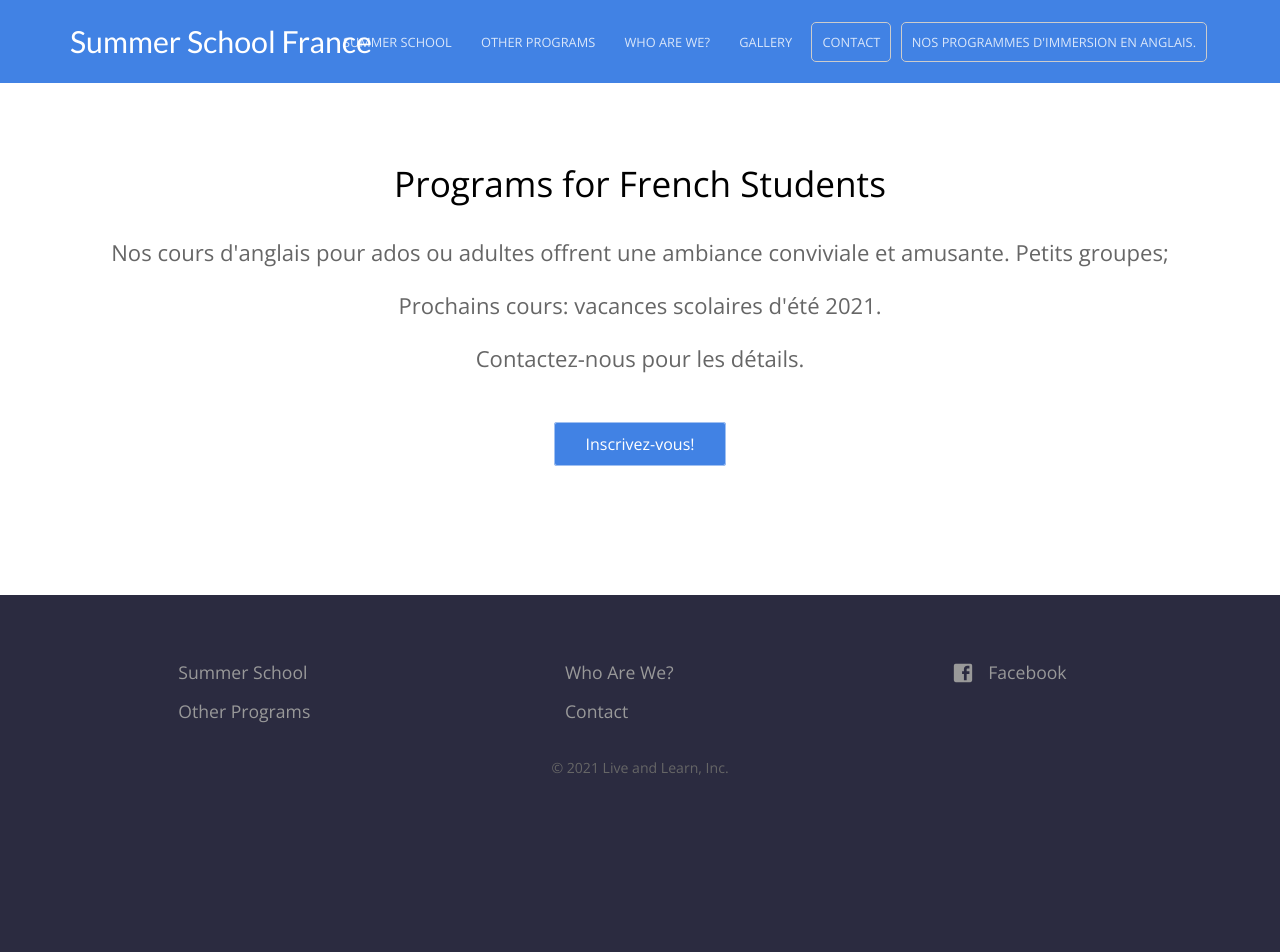
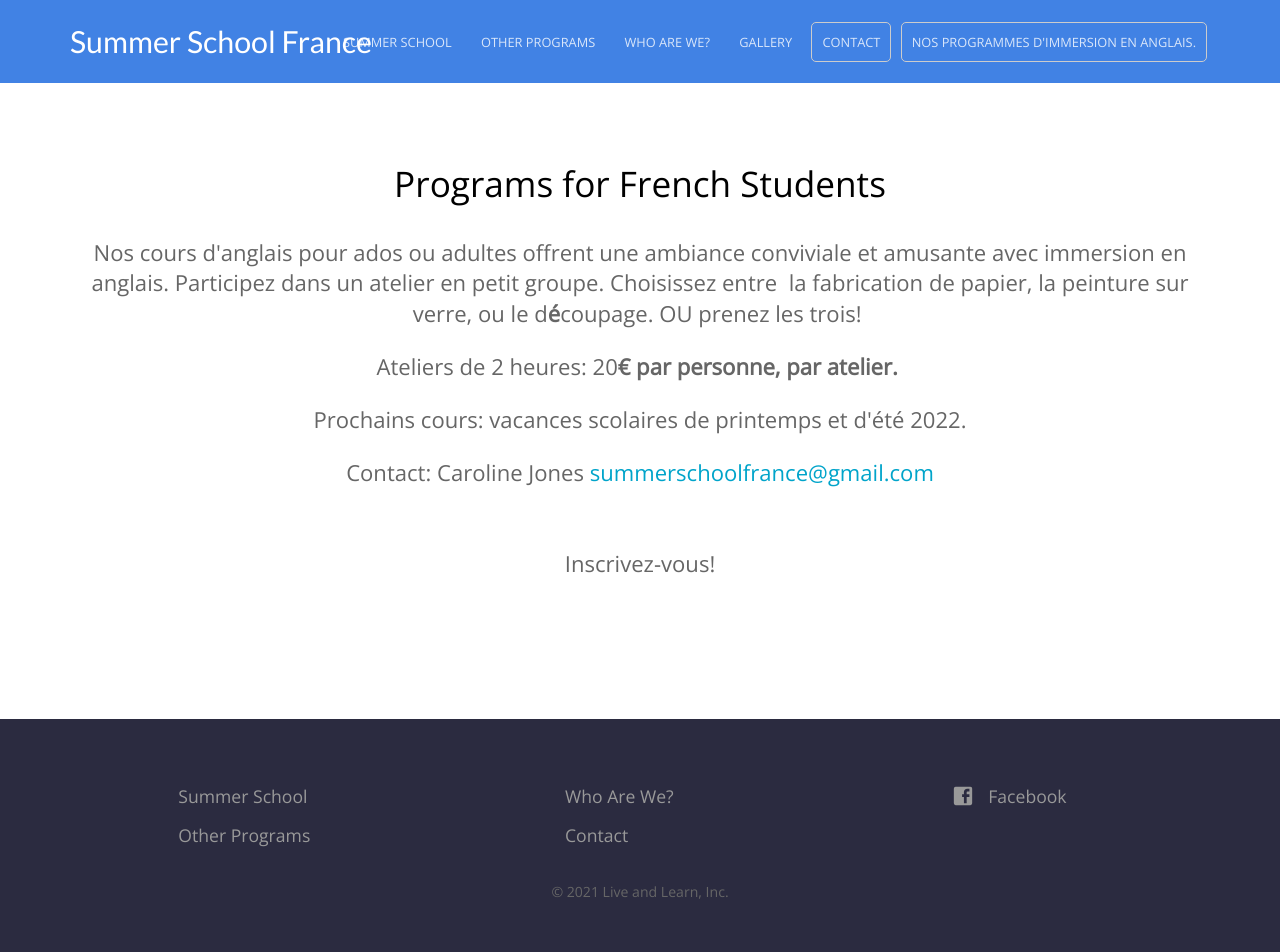
Before and after one commit to baritchie/project1, a Jekyll site: the page built from parlezvousenglish.html, in a window 1280 px wide. Built offline with Jekyll 4.4.1, drawn with Linux system fonts in a browser that asks for light colours; before the commit the page ends 900 px from its top, so only the background shows below that.

Commit message:
Updated 'parlezvousenglish.html' via CloudCannon

```diff
--- a/parlezvousenglish.html
+++ b/parlezvousenglish.html
@@ -5,8 +5,11 @@ description:
 ---
 
 <div class="otherprograms center-text editable">
-    <p>Nos cours d'anglais pour ados ou adultes offrent une ambiance conviviale et amusante. Petits groupes;</p>
-    <p>Prochains cours: vacances scolaires d'été 2021.</p>
-    <p>Contactez-nous pour les détails.</p>
+            	<p>Nos cours d'anglais pour ados ou adultes offrent une ambiance conviviale et amusante avec immersion en anglais. Participez dans un atelier en petit groupe. Choisissez entre &nbsp;la fabrication de papier, la peinture sur verre, ou le d<strong>&eacute;</strong>coupage. OU prenez les trois!&nbsp;</p>
+            	<p>Ateliers de 2 heures: 20<strong>&euro; par personne, par atelier.&nbsp;</strong></p>
+            	<p>Prochains cours: vacances scolaires de printemps et d'&eacute;t&eacute; 2022.</p>
+            	<p>Contact: Caroline Jones <a href="mailto:summerschoolfrance@gmail.com">summerschoolfrance@gmail.com</a></p>
+            </div>
+<div class="cta button center-text editable">
+	<p>Inscrivez-vous!</p>
 </div>
-<div class="cta button center-text editable"><a href="/contact/">Inscrivez-vous!</a></div>
```
